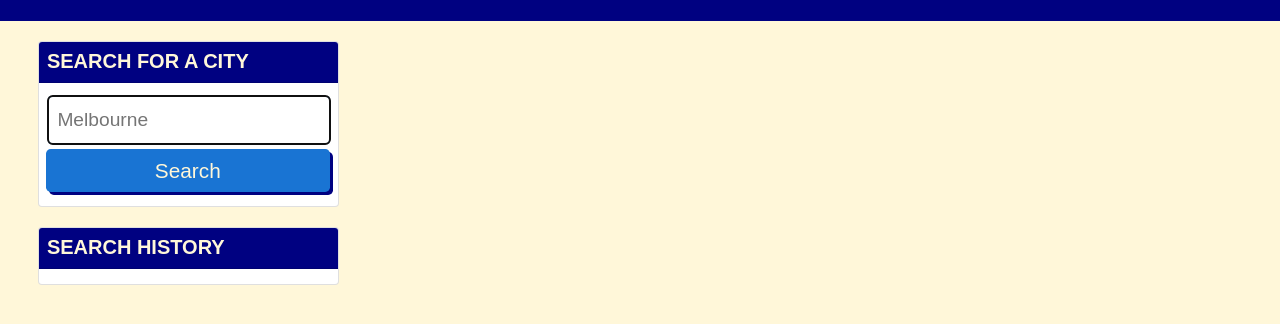
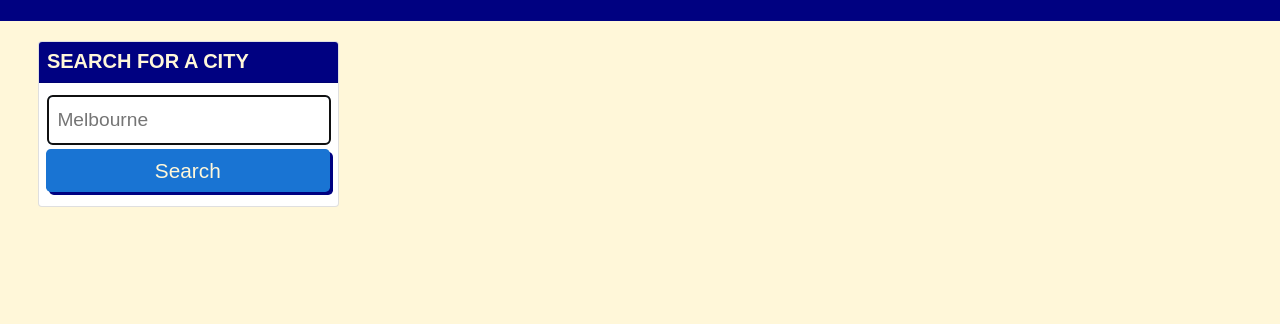
Before and after one commit to isabelkvaughan/weather-dashboard, a plain HTML site: page index.html in a window 1280 px wide. Shown: the part 116-440 px from the top of the page. Drawn offline with nearby package versions, Linux system fonts and the light colour scheme.

Commit message:
search hsitory update

```diff
--- a/index.html
+++ b/index.html
@@ -31,10 +31,7 @@
             <button type="submit" id="search-btn" class="btn">Search</button>
           </form>
         </div>
-        <div class="card">
-          <h5 class="card-header text-uppercase">Search History</h5>
-          <div id="search-history" class="card-body">
-          </div>
+          <div id="search-history">
         </div>
       </div>
 
```
